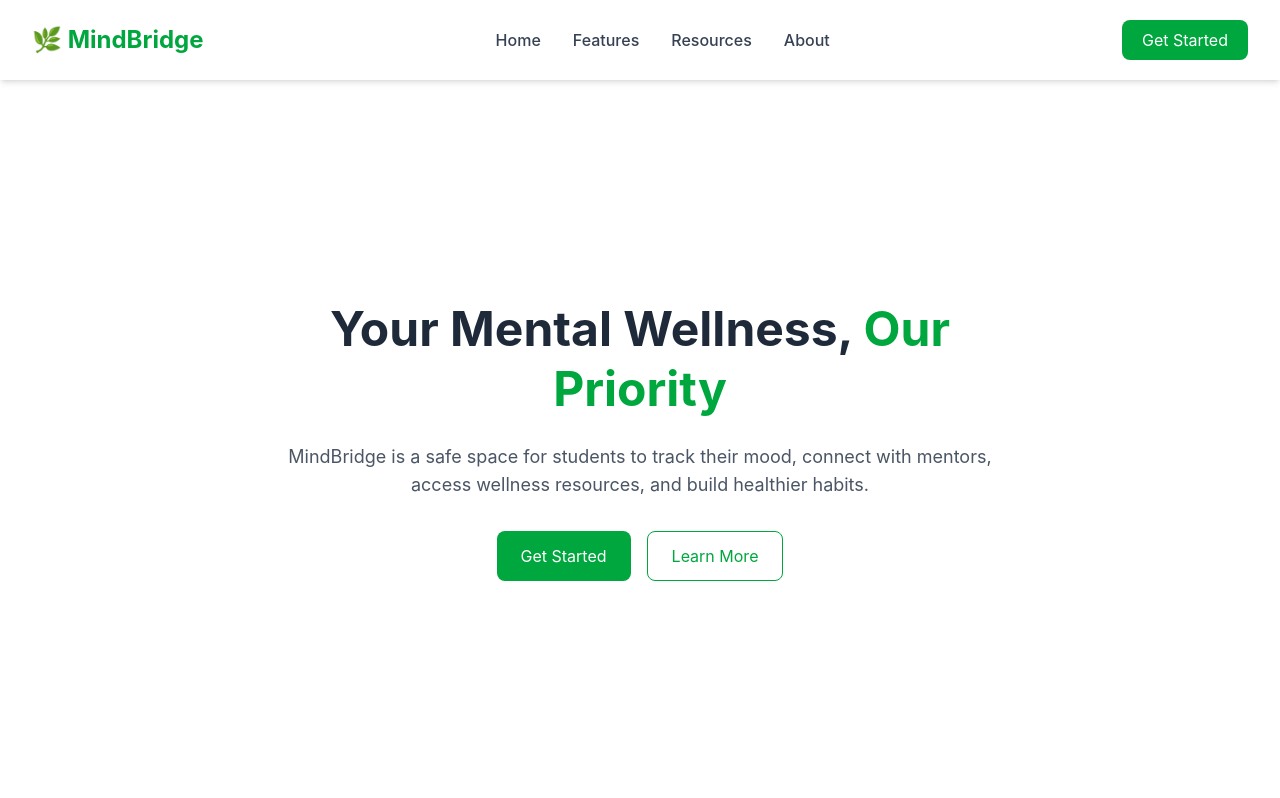
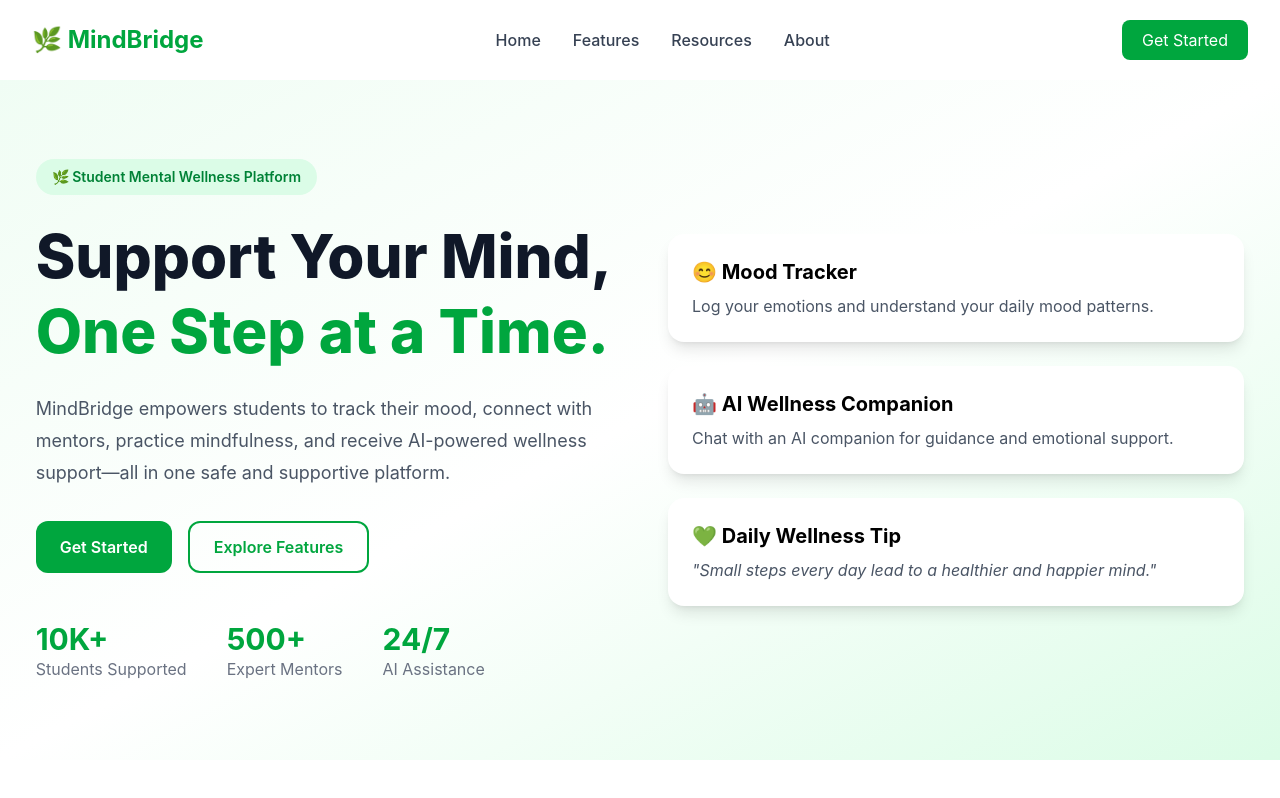
Before and after one commit to neha-gupta887/S-02-Mental-Health-Awareness-Campaign-for-First-Year-Students, a React (Vite) app: page / in a window 1280 px wide. Built offline with nearby package versions, Linux system fonts and the light colour scheme.

Commit message:
Add hero section

```diff
--- a/src/components/Hero.jsx
+++ b/src/components/Hero.jsx
@@ -1,26 +1,81 @@
 function Hero() {
   return (
-    <section className="min-h-[90vh] flex items-center justify-center px-8">
-      <div className="text-center max-w-3xl">
-        <h1 className="text-5xl font-bold text-gray-800 leading-tight">
-          Your Mental Wellness,
-          <span className="text-green-600"> Our Priority</span>
-        </h1>
+    <section className="bg-gradient-to-br from-green-50 via-white to-green-100 min-h-[85vh] flex items-center py-16">
+      <div className="max-w-7xl mx-auto px-6 grid md:grid-cols-2 gap-14 items-center">
 
-        <p className="mt-6 text-lg text-gray-600">
-          MindBridge is a safe space for students to track their mood,
-          connect with mentors, access wellness resources, and build healthier
-          habits.
-        </p>
+        {/* Left Section */}
+        <div>
+          <span className="inline-block bg-green-100 text-green-700 px-4 py-2 rounded-full text-sm font-semibold">
+            🌿 Student Mental Wellness Platform
+          </span>
 
-        <div className="mt-8 flex justify-center gap-4">
-          <button className="bg-green-600 text-white px-6 py-3 rounded-lg hover:bg-green-700 transition">
-            Get Started
-          </button>
+          <h1 className="mt-6 text-5xl lg:text-6xl font-extrabold text-gray-900 leading-tight">
+            Support Your Mind,
+            <br />
+            <span className="text-green-600">
+              One Step at a Time.
+            </span>
+          </h1>
 
-          <button className="border border-green-600 text-green-600 px-6 py-3 rounded-lg hover:bg-green-50 transition">
-            Learn More
-          </button>
+          <p className="mt-6 text-lg text-gray-600 leading-8 max-w-xl">
+            MindBridge empowers students to track their mood, connect with
+            mentors, practice mindfulness, and receive AI-powered wellness
+            support—all in one safe and supportive platform.
+          </p>
+
+          <div className="mt-8 flex flex-wrap gap-4">
+            <button className="bg-green-600 hover:bg-green-700 text-white px-6 py-3 rounded-xl font-semibold transition">
+              Get Started
+            </button>
+
+            <button className="border-2 border-green-600 text-green-600 hover:bg-green-50 px-6 py-3 rounded-xl font-semibold transition">
+              Explore Features
+            </button>
+          </div>
+
+          {/* Statistics */}
+          <div className="mt-12 flex flex-wrap gap-10">
+            <div>
+              <h2 className="text-3xl font-bold text-green-600">10K+</h2>
+              <p className="text-gray-500">Students Supported</p>
+            </div>
+
+            <div>
+              <h2 className="text-3xl font-bold text-green-600">500+</h2>
+              <p className="text-gray-500">Expert Mentors</p>
+            </div>
+
+            <div>
+              <h2 className="text-3xl font-bold text-green-600">24/7</h2>
+              <p className="text-gray-500">AI Assistance</p>
+            </div>
+          </div>
+        </div>
+
+        {/* Right Section */}
+        <div className="space-y-6">
+
+          <div className="bg-white rounded-2xl shadow-lg p-6 hover:scale-105 transition duration-300">
+            <h3 className="text-xl font-bold">😊 Mood Tracker</h3>
+            <p className="mt-2 text-gray-600">
+              Log your emotions and understand your daily mood patterns.
+            </p>
+          </div>
+
+          <div className="bg-white rounded-2xl shadow-lg p-6 hover:scale-105 transition duration-300">
+            <h3 className="text-xl font-bold">🤖 AI Wellness Companion</h3>
+            <p className="mt-2 text-gray-600">
+              Chat with an AI companion for guidance and emotional support.
+            </p>
+          </div>
+
+          <div className="bg-white rounded-2xl shadow-lg p-6 hover:scale-105 transition duration-300">
+            <h3 className="text-xl font-bold">💚 Daily Wellness Tip</h3>
+            <p className="mt-2 text-gray-600 italic">
+              "Small steps every day lead to a healthier and happier mind."
+            </p>
+          </div>
+
         </div>
       </div>
     </section>
```
